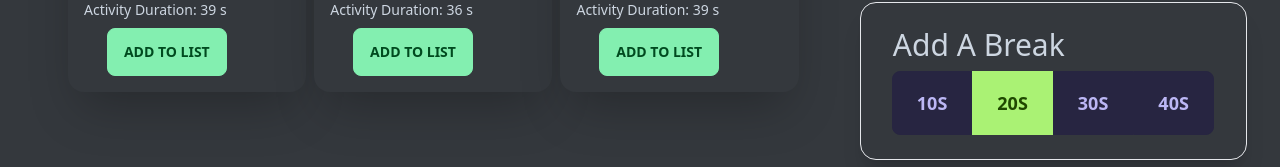
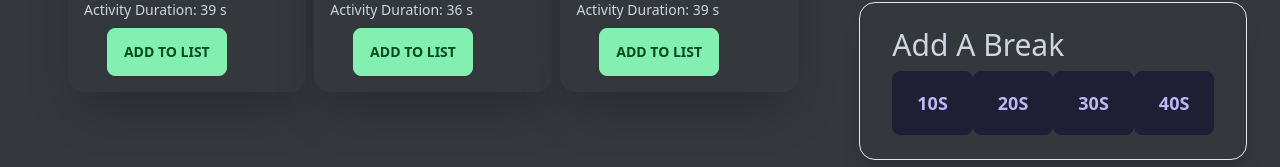
Before and after one commit to HasanMdKamrul/fit-x-fitness-app, a React (Create React App) app: page / in a window 1280 px wide. Shown: the part 633-800 px from the top of the page. Built offline with nearby package versions, Linux system fonts and the light colour scheme.

Commit message:
Dynamic Add a break button added

```diff
--- a/src/components/ActivityMonitor/ActivityMonitor.js
+++ b/src/components/ActivityMonitor/ActivityMonitor.js
@@ -6,6 +6,9 @@ import PersonalInfo from '../PersonalInfo/PersonalInfo';
 const ActivityMonitor = ({duration}) => {
 
     const [breakTime,setBreakTime] = useState(0);
+
+
+    const breakTimes = [10,20,30,40];
 
     const handleBreak = (time)=>{
 
@@ -27,7 +30,7 @@ const ActivityMonitor = ({duration}) => {
             {/* Personal info */}
             <PersonalInfo/>
             {/* Add A break */}
-            <AddABreak handleBreak={handleBreak}/>
+            <AddABreak breakTimes={breakTimes} handleBreak={handleBreak}/>
             {/* Excercise details */}
             <Details breakTime={breakTime} duration={duration}/>
             {/* ** Activity completed button */}
--- a/src/components/AddABreak/AddABreak.js
+++ b/src/components/AddABreak/AddABreak.js
@@ -1,15 +1,15 @@
 import React from 'react';
+import BreakButtons from '../BreakButtons/BreakButtons';
 
-const AddABreak = ({handleBreak}) => {
+const AddABreak = ({breakTimes,handleBreak}) => {
     return (
         <div className='flex justify-center mt-5'>
            <div className='border px-8 py-6 shadow-xl rounded-2xl'>
                 <h1 className='text-3xl mb-2'>Add A Break</h1>
                 <div className="btn-group">
-                    <button  onClick={()=>handleBreak(10)}  className="btn btn-lg">10s</button>
-                    <button  onClick={()=>handleBreak(20)}  className="btn btn-lg btn-active">20s</button>
-                    <button  onClick={()=>handleBreak(30)} className="btn btn-lg">30s</button>
-                    <button  onClick={()=>handleBreak(40)}  className="btn btn-lg">40s</button>
+                    {
+                        breakTimes.map((time,index)=> <BreakButtons key={index} handleBreak={handleBreak} time={time}/>)
+                    }
                 </div>
             </div>
         </div>
--- /dev/null
+++ b/src/components/BreakButtons/BreakButtons.js
@@ -0,0 +1,11 @@
+import React from 'react';
+
+const BreakButtons = ({handleBreak,time}) => {
+    return (
+        <div>
+            <button  onClick={()=>handleBreak(time)}  className="btn btn-lg btn-active">{time}s</button>
+        </div>
+    );
+};
+
+export default BreakButtons;
```
